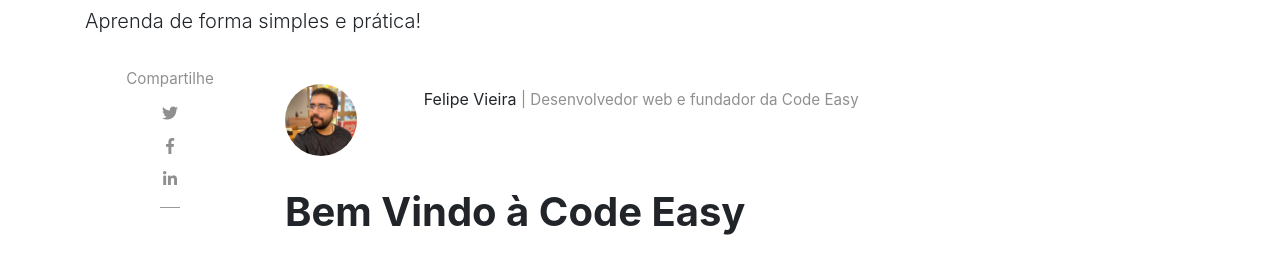
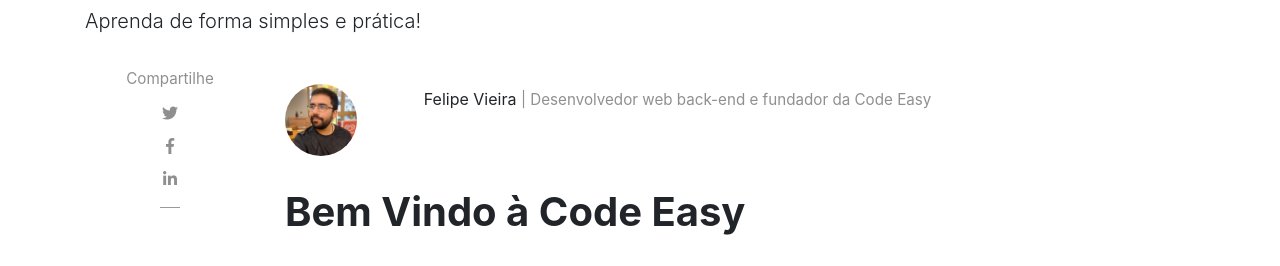
Before and after one commit to codeeasy-dev/blog, a Jekyll site: the page built from _posts/2022-10-14-bem-vindo-a-code-easy.md, in a window 1280 px wide and 900 px high. Shown: the part 147-413 px from the top of the window. Built offline with Jekyll 4.4.1, drawn with Linux system fonts in a browser that asks for light colours; nearby versions of some CDN libraries; a script that is not in the unit is left out; comment, search, counter and statistics services are not loaded.

Commit message:
ajustando a descrição do autor Felipe

```diff
--- a/_config.yml
+++ b/_config.yml
@@ -19,7 +19,7 @@
     display_name: "Felipe Vieira"
     avatar: 'assets/images/writers/felipe.jpg'
     email: feliperenanvieira@gmail.com
-    description: "Desenvolvedor web e fundador da Code Easy"
+    description: "Desenvolvedor web back-end e fundador da Code Easy"
 
 # Plugins
 plugins:
```
